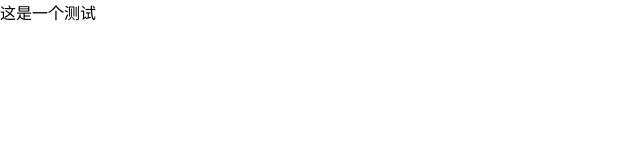
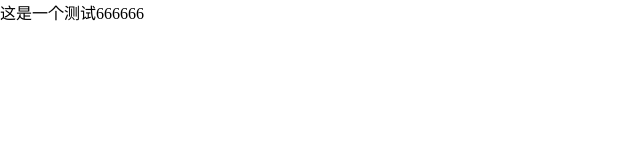
Before and after one commit to Rootier/web, a plain HTML site: page index.html in a window 1280 px wide. Shown: the full height of the page, 0-640 px from the left. Drawn offline with Linux system fonts and the light colour scheme.

Commit message:
添加了666

```diff
--- a/index.html
+++ b/index.html
@@ -10,7 +10,7 @@
     </style>
 </head>
 <body>
-    <div id="box">这是一个测试</div>
+    <div id="box">这是一个测试666666</div>
     <script></script>
 </body>
 </html>
```
